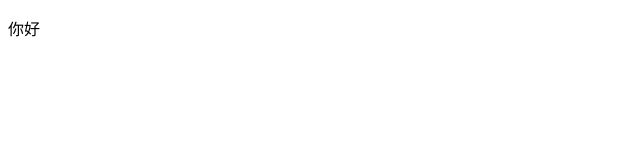
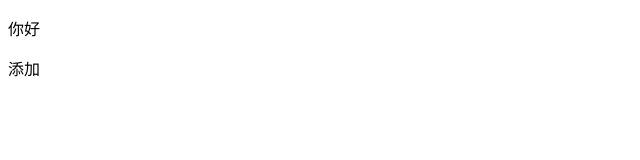
Before and after one commit to pursue123/git-demo-1, a plain HTML site: page index.html in a window 1280 px wide. Shown: the full height of the page, 0-640 px from the left. Drawn offline with Linux system fonts and the light colour scheme.

Commit message:
第二次添加

```diff
--- a/index.html
+++ b/index.html
@@ -10,6 +10,7 @@
 
 <body>
     <p>你好</p>
+    <div>添加</div>
 </body>
 
 </html>
```
